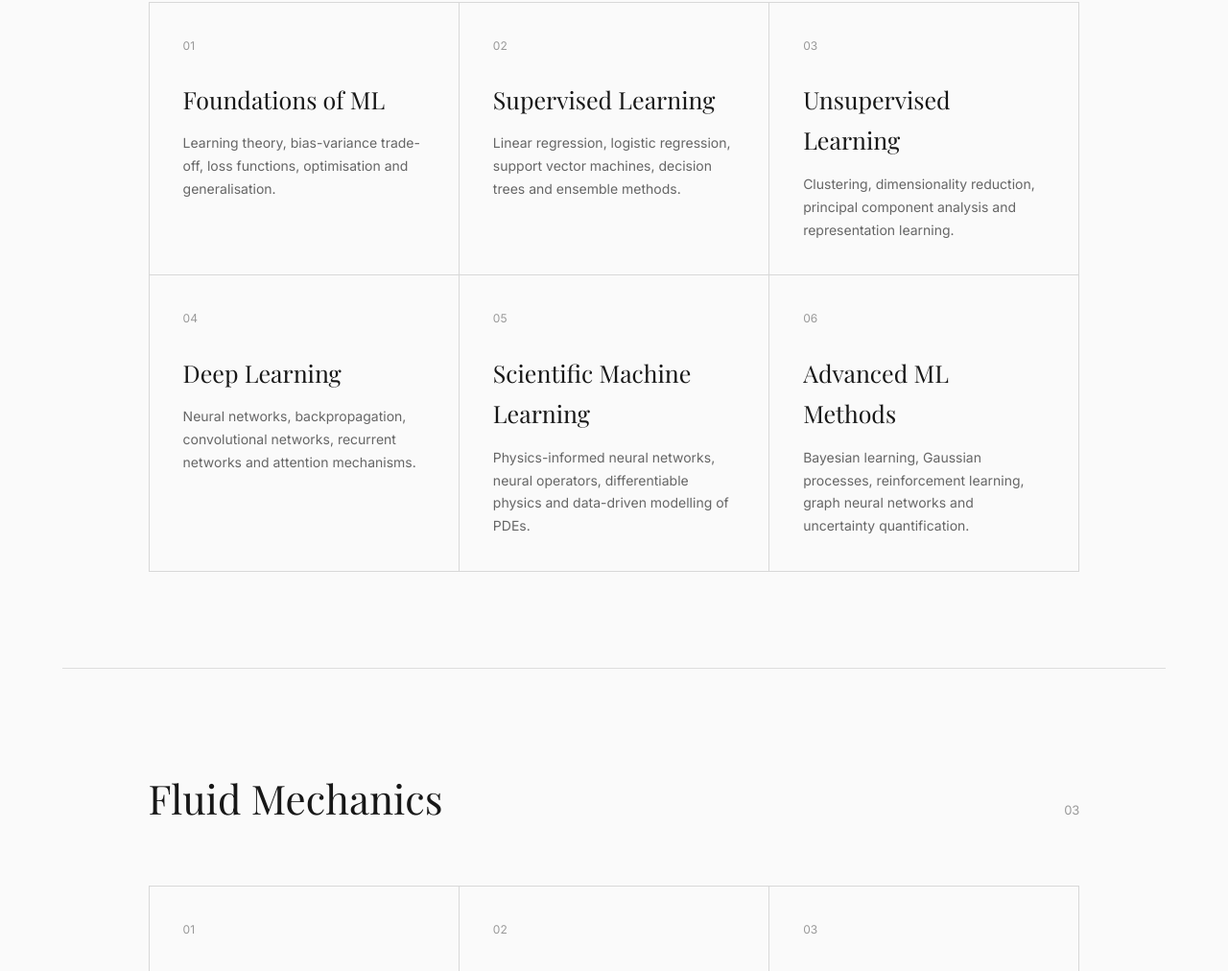
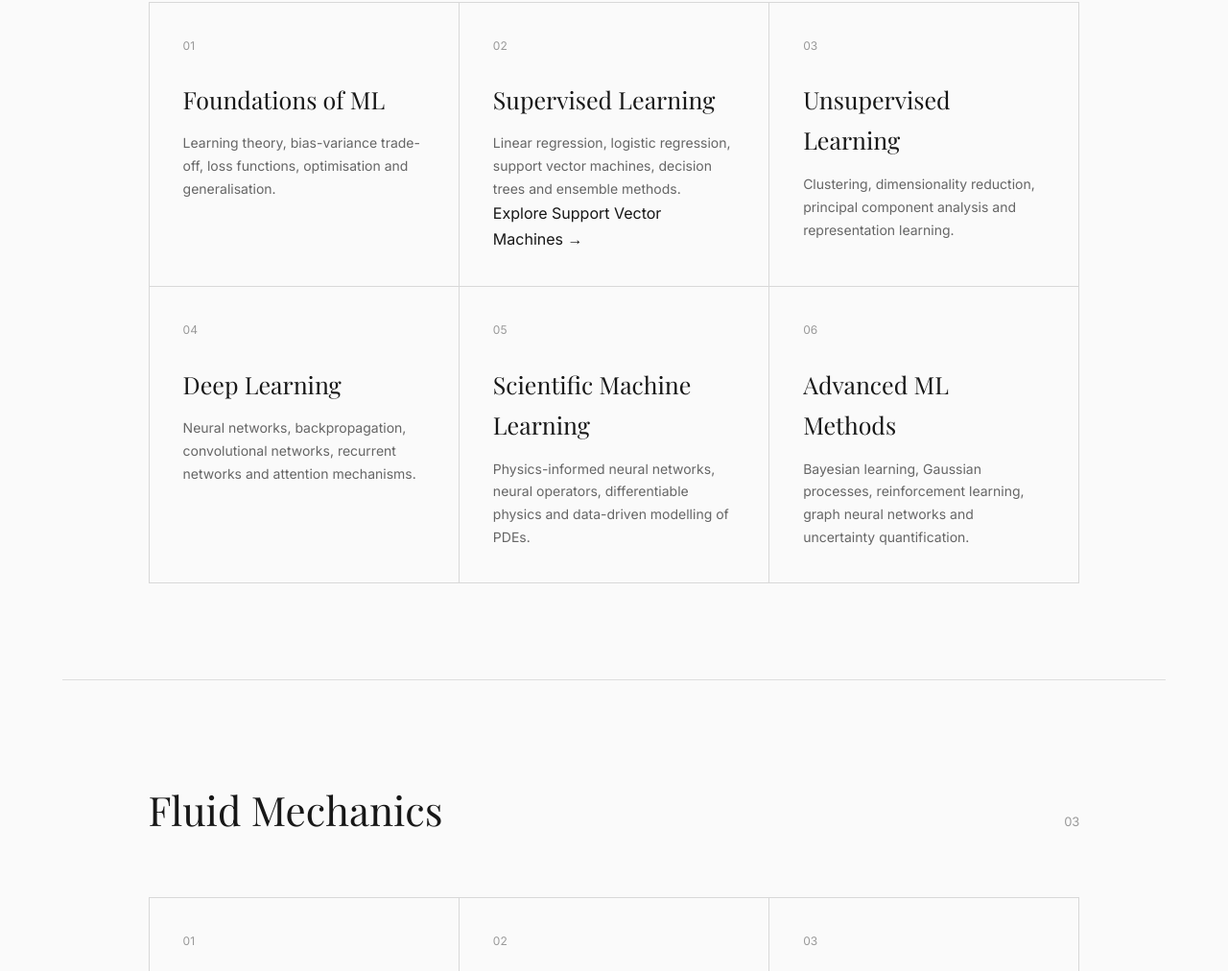
Before and after one commit to hraj-g63/hraj-g63.github.io, a plain HTML site: page index.html in a window 1280 px wide. Shown: the part 2813-3825 px from the top of the page at 96% size. Drawn offline with nearby package versions, Linux system fonts and the light colour scheme.

Commit message:
Update index.html

```diff
--- a/index.html
+++ b/index.html
@@ -1060,7 +1060,13 @@
                 and ensemble methods.
             </p>
 
-        </div>
+
+           <a href="blog/svm.html" class="topic-link">
+             Explore Support Vector Machines →
+           </a>
+
+        </div>
+
 
 
         <div class="topic">
```
